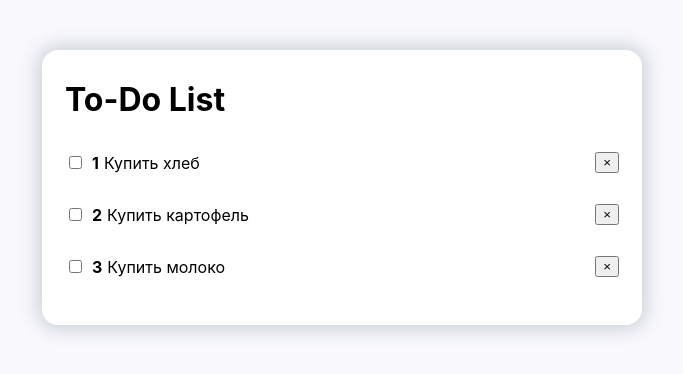
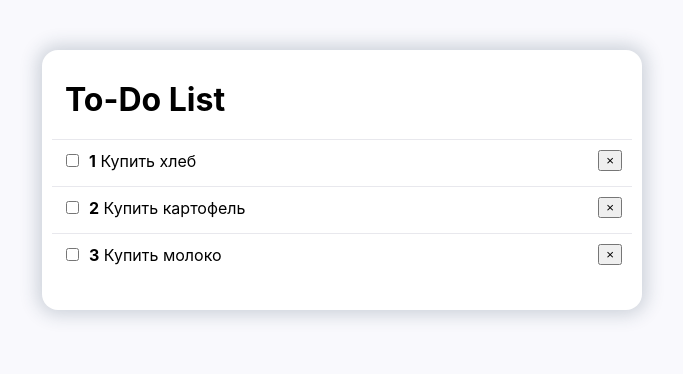
Before and after one commit to nylus-ark/todo-list-app, a React (Create React App) app: page / in a window 1280 px wide. Shown: the top 374 px of the page, without its empty margins (298-981 px from the left). Built offline with nearby package versions, Linux system fonts and the light colour scheme.

Commit message:
Add toggleTodo func and useState

```diff
--- a/src/App.js
+++ b/src/App.js
@@ -1,17 +1,30 @@
+import { useState } from "react";
 import TodoList from "./Todo/TodoList";
 
 function App() {
-  const todoData = [
+  const [todoData, setTodoData] = useState([
     {id: 1, complited: false, title: 'Купить хлеб'},
     {id: 2, complited: false, title: 'Купить картофель'},
     {id: 3, complited: false, title: 'Купить молоко'},
-  ];
+  ]);
+
+  function toggleTodo(id) {
+    setTodoData(
+      todoData.map((todo) => {
+        if (todo.id === id) {
+          todo.complited = !todo.complited;
+        }
+
+        return todo;
+      })
+    );
+  }
 
   return (
     <div className="wrapper">
       <div className="container">
         <h1 className="title-h1">To-Do List</h1>
-        <TodoList todos={todoData} />
+        <TodoList todos={todoData} onToggle={toggleTodo} />
       </div>
     </div>
   );
--- a/src/Todo/TodoItem.js
+++ b/src/Todo/TodoItem.js
@@ -1,11 +1,10 @@
-export default function TodoItem({ todo, index }) {
+export default function TodoItem({ todo, index, onChange }) {
   const styles = {
     li: {
       display: 'flex',
       justifyContent: 'space-between',
       alignItems: 'center',
-      border: '3px solid transparent',
-      borderRadius: '8px',
+      borderTop: '1px solid #e8e8ed',
       marginBottom: '5px',
       padding: '10px',
       transition: 'background-color .2s cubic-bezier(.32,.08,.24,1)',
@@ -13,18 +12,27 @@ export default function TodoItem({ todo, index }) {
     input: {
       marginRight: '10px',
     },
-    strong: {
-      marginRight: '5px',
-    },
   };
+
+  const classes = [];
+
+  if (todo.complited) {
+    classes.push('done');
+  }
 
   return (
     <li style={styles.li}>
-      <span>
-        <input type="checkbox" style={styles.input} />
+      <span className={classes.join(' ')}>
+        <input
+          type="checkbox"
+          checked={todo.complited}
+          style={styles.input}
+          onChange={() => onChange(todo.id)}
+        />
         <strong style={styles.strong}>
           {index + 1}
         </strong>
+        &nbsp;
         {todo.title}
       </span>
 
--- a/src/Todo/TodoList.js
+++ b/src/Todo/TodoList.js
@@ -12,7 +12,14 @@ export default function TodoList(props) {
   return (
     <ul style={styles.ul}>
       {props.todos.map((todo, index) => {
-        return <TodoItem todo={todo} key={todo.id} index={index} />
+        return (
+          <TodoItem
+            todo={todo}
+            key={todo.id}
+            index={index}
+            onChange={props.onToggle}
+          />
+        )
       })}
     </ul>
   );
--- a/src/index.css
+++ b/src/index.css
@@ -35,3 +35,7 @@ h2 {
   margin: 0 0 20px;
   padding: 0 13px;
 }
+
+.done {
+  text-decoration: line-through;
+}
```
